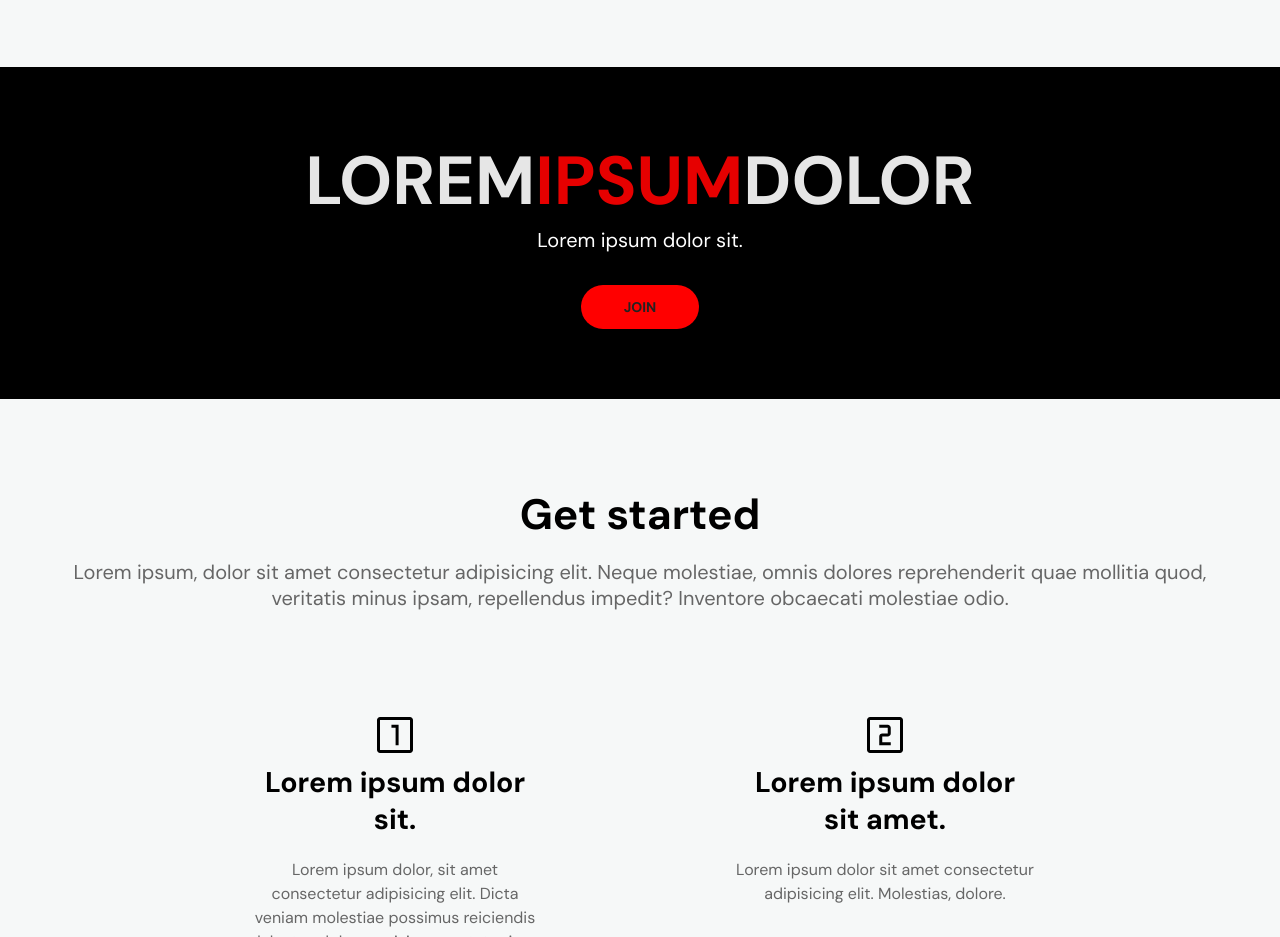
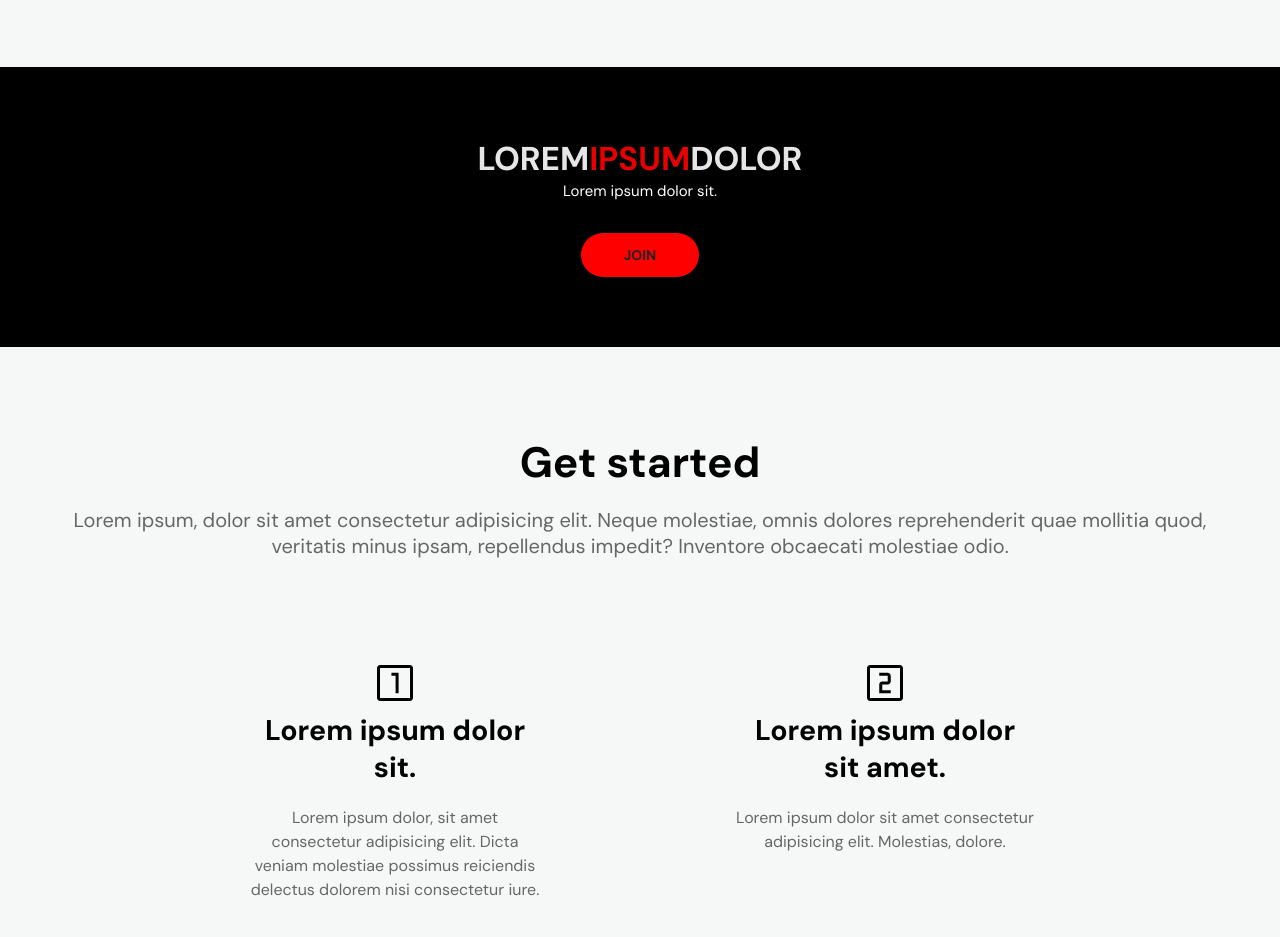
Before and after one commit to luizferw/kevin-s-template, a plain HTML site: page index.html in a window 1280 px wide. Shown: the part 1220-2157 px from the top of the page. Drawn offline with Linux system fonts and the light colour scheme.

Commit message:
Update style.css

```diff
--- a/style.css
+++ b/style.css
@@ -264,7 +264,7 @@ nav .menu li a:hover {
 #header p {
   color: white;
 
-  font-size: 2rem;
+  font-size: 1.2rem;
 
   margin-bottom: 3rem;
 }
@@ -355,6 +355,15 @@ footer {
 }
 
 /* ====== RESPONSIVE ======================================== */
+@media (min-width: 300px) {
+  #header .content h2 {
+    font-size: 2.5rem;
+  }
+
+  #header .content p {
+    font-size: 1.4rem;
+  }
+}
 @media (min-width: 350px) {
   nav#navigation {
     height: calc(var(--nav-height) - 1.3rem);
@@ -374,6 +383,14 @@ footer {
 
   nav#navigation .menu a {
     font-size: 1rem;
+  }
+
+  #header .content h2 {
+    font-size: 3rem;
+  }
+
+  #header .content p {
+    font-size: 1.5rem;
   }
 }
 
@@ -397,6 +414,10 @@ footer {
 
   nav#navigation .menu a {
     font-size: 1.2rem;
+  }
+
+  #header .content h2 {
+    font-size: 3.3rem;
   }
 }
 
```
